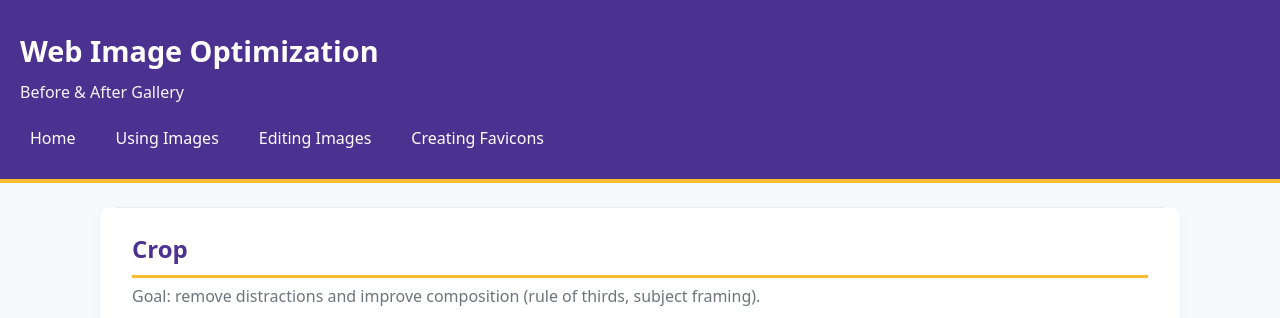
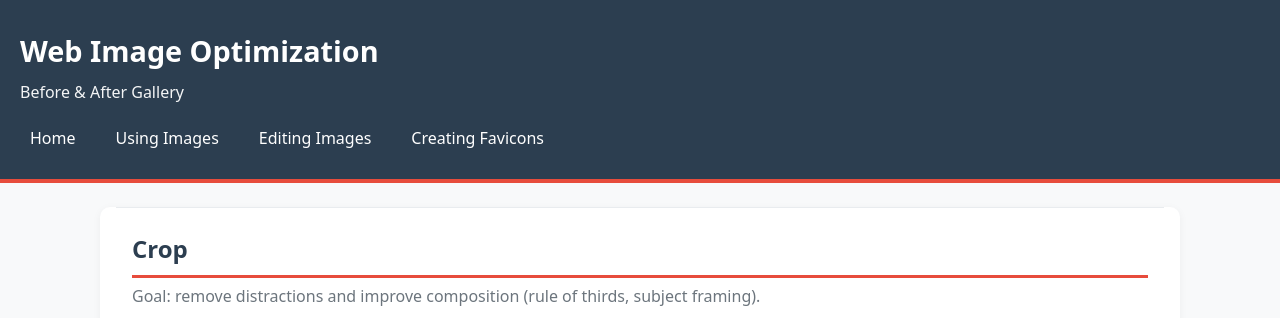
Before and after one commit to honeybadger2121-MCC/ADD_103, a plain HTML site: page editing_images/editingimages.html in a window 1280 px wide. Shown: the top 318 px of the page. Drawn offline with Linux system fonts and the light colour scheme.

Commit message:
Updated banner colors for better readability

```diff
--- a/editing_images/css/styles.css
+++ b/editing_images/css/styles.css
@@ -2,8 +2,8 @@
 :root{
   --bg: #f8f9fa;
   --text: #222;
-  --brand: #4b3190;
-  --accent: #fdbb30;
+  --brand: #2c3e50;  /* Changed to a darker, more readable blue */
+  --accent: #e74c3c;  /* Changed to a complementary red */
   --ok: #1b5e20;
   --muted: #6c757d;
   --card: #ffffff;
```
